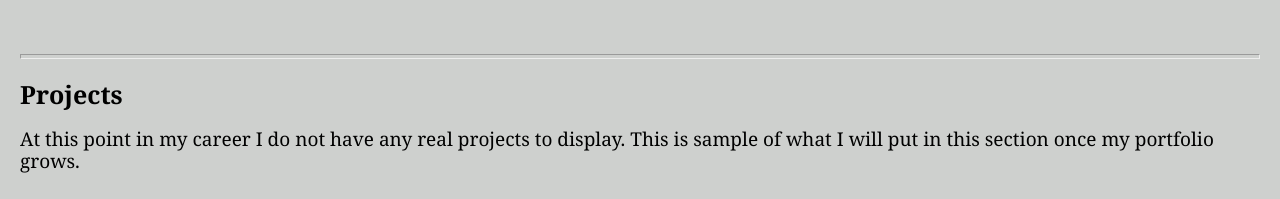
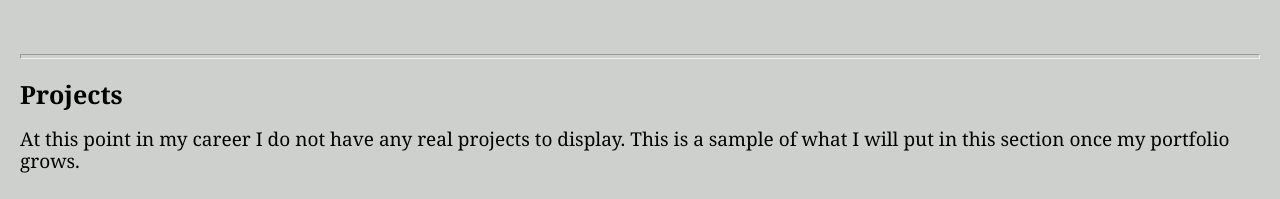
Before and after one commit to AaronCatullo/My-Portfolio, a plain HTML site: page index.html in a window 1280 px wide. Shown: the part 1227-1426 px from the top of the page. Drawn offline with nearby package versions, Linux system fonts and the light colour scheme; a script that the page names is missing.

Commit message:
Update index.html

```diff
--- a/index.html
+++ b/index.html
@@ -101,7 +101,7 @@
 
     <section id="portfolio">
       <h2>Projects</h2>
-        <p>At this point in my career I do not have any real projects to display. This is sample of what I will put in this section once my portfolio grows.</p>
+        <p>At this point in my career I do not have any real projects to display. This is a sample of what I will put in this section once my portfolio grows.</p>
         <div class="group">
           <div class="item">
             <img src="images/projects/wine-image.jpg" alt="Wine glasses cheersing" />
```
